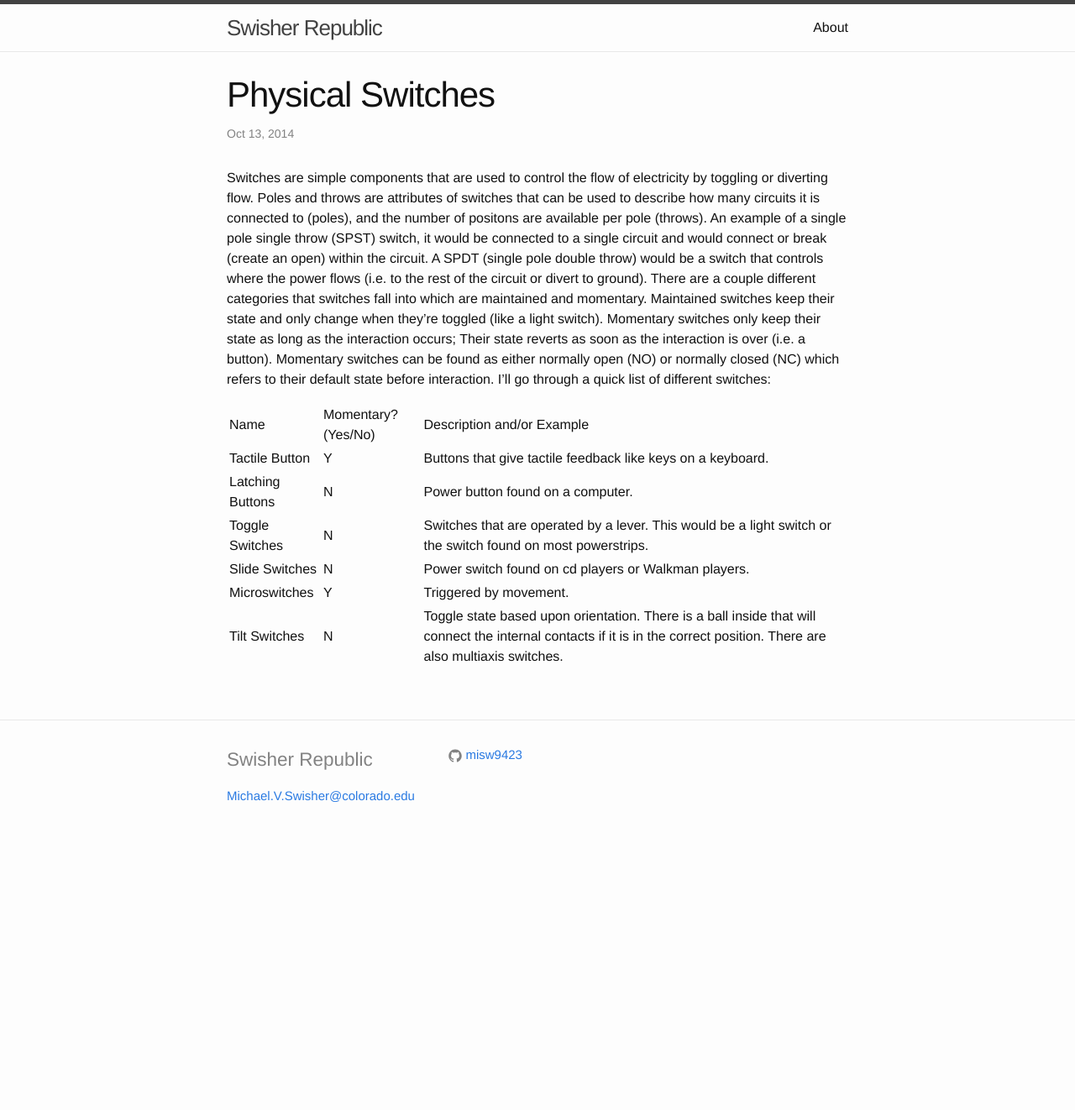
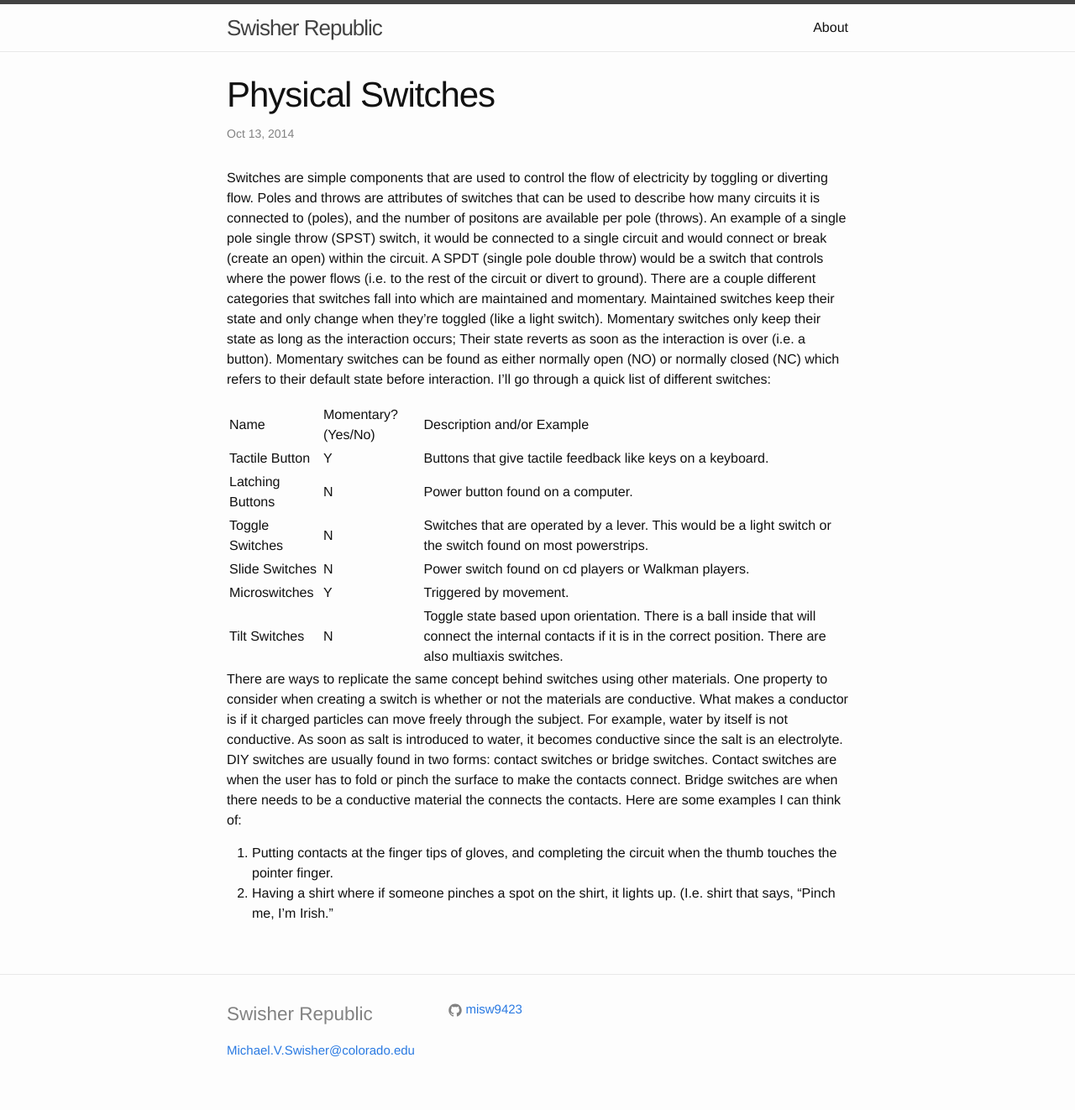
Before and after one commit to daswisher/misw9423.github.io, a Jekyll site: the page built from _posts/2014-10-13-Physical-Switches.md, in a window 1280 px wide. Shown: the whole page at 84% size. Built offline with Jekyll 4.4.1, drawn with Linux system fonts in a browser that asks for light colours; before the commit the page ends 1019 px from its top, so only the background shows below that.

Commit message:
Finished physical circuits post.

```diff
--- a/_posts/2014-10-13-Physical-Switches.md
+++ b/_posts/2014-10-13-Physical-Switches.md
@@ -49,3 +49,7 @@ Switches are simple components that are used to control the flow of electricity
 		<td>Toggle state based upon orientation. There is a ball inside that will connect the internal contacts if it is in the correct position. There are also multiaxis switches.</td>
 	</tr>
 </table>
+
+There are ways to replicate the same concept behind switches using other materials. One property to consider when creating a switch is whether or not the materials are conductive. What makes a conductor is if it charged particles can move freely through the subject. For example, water by itself is not conductive. As soon as salt is introduced to water, it becomes conductive since the salt is an electrolyte. DIY switches are usually found in two forms: contact switches or bridge switches. Contact switches are when the user has to fold or pinch the surface to make the contacts connect. Bridge switches are when there needs to be a conductive material the connects the contacts. Here are some examples I can think of:
+1. Putting contacts at the finger tips of gloves, and completing the circuit when the thumb touches the pointer finger.
+2. Having a shirt where if someone pinches a spot on the shirt, it lights up. (I.e. shirt that says, "Pinch me, I'm Irish."
```
